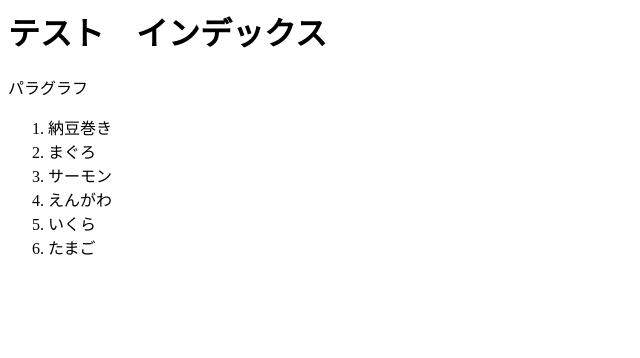
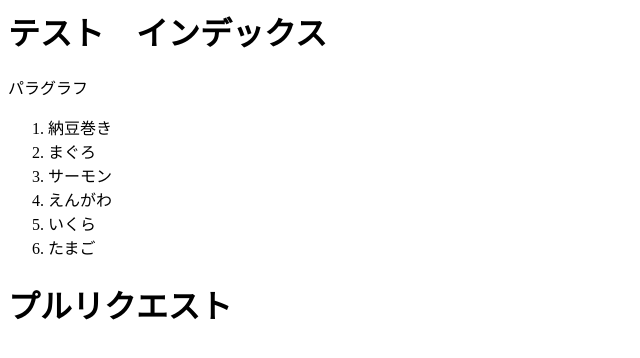
Before and after one commit to TS0501/git_test, a plain HTML site: page index.html in a window 1280 px wide. Shown: the whole page, without its empty margins (0-640 px from the left). Drawn offline with Linux system fonts and the light colour scheme.

Commit message:
pull request

```diff
--- a/index.html
+++ b/index.html
@@ -10,3 +10,5 @@
     <li>いくら</li>
     <li>たまご</li>
 </ol>
+
+<h1>プルリクエスト</h1>
```
